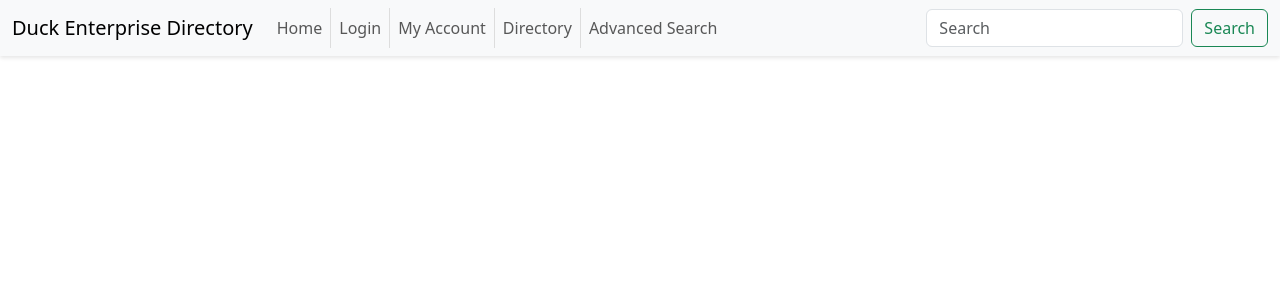
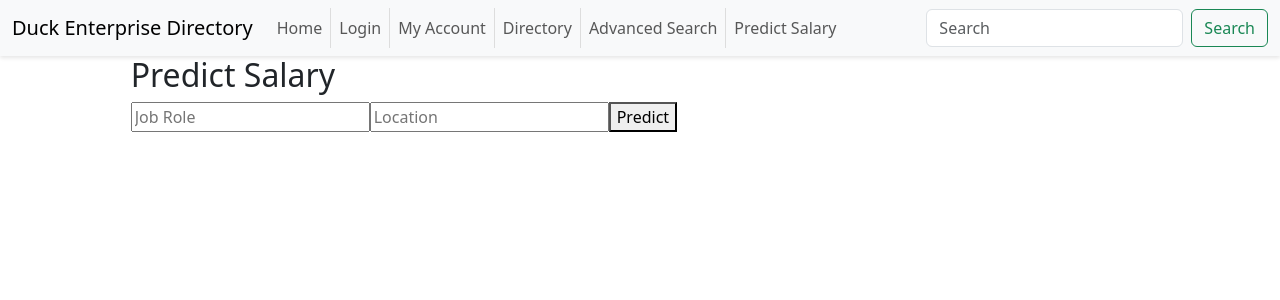
Before and after one commit to LStrass27/edp_capstone, a React (Vite) app in the folder react/: page /predict-salary in a window 1280 px wide. Shown: the top 300 px of the page. Built offline with nearby package versions, Linux system fonts and the light colour scheme.

Commit message:
Added React of salary predict, NOT COMPLETE

```diff
--- a/react/src/App.jsx
+++ b/react/src/App.jsx
@@ -3,6 +3,7 @@ import HomeIntro from "./components/HomeIntro";
 import MyAccount from "./components/MyAccount";
 import Directory from "./components/Directory";
 import AdvancedSearch from "./components/AdvancedSearch";
+import SalaryPredictor from "./components/SalaryPredictor";
 
 import "./App.css";
 
@@ -39,6 +40,9 @@ function App() {
               <li className="nav-item">
                 <Link className="nav-link" to="/advanced-search">Advanced Search</Link>
               </li>
+              <li className="nav-item">
+                <Link className="nav-link" to="/predict-salary">Predict Salary</Link>
+              </li>
             </ul>
             <form className="d-flex" role="search">
               <input className="form-control me-2" type="search" placeholder="Search" aria-label="Search" />
@@ -60,6 +64,7 @@ function App() {
           <Route path="/login" element={<div className="home-intro-container"><h2>Login Page</h2></div>} />
           <Route path="/directory" element={<Directory />} />
           <Route path="/advanced-search" element={<AdvancedSearch />} />
+          <Route path="/predict-salary" element={<SalaryPredictor />} />
         </Routes>
       </main>
     </Router>
--- /dev/null
+++ b/react/src/components/SalaryPredictor.jsx
@@ -0,0 +1,54 @@
+import React, { useState } from 'react';
+
+function SalaryPredictor() {
+  const [jobRole, setJobRole] = useState('');
+  const [location, setLocation] = useState('');
+  const [salary, setSalary] = useState(null);
+  const [error, setError] = useState('');
+
+  const handlePredict = async () => {
+    try {
+      const response = await fetch('http://localhost:5000/predict', {
+        method: 'POST',
+        headers: { 'Content-Type': 'application/json' },
+        body: JSON.stringify({ job_role: jobRole, location })
+      });
+
+      const data = await response.json();
+      if (response.ok) {
+        setSalary(data.predicted_salary);
+        setError('');
+      } else {
+        setSalary(null);
+        setError(data.error || 'Something went wrong.');
+      }
+    } catch (err) {
+      setSalary(null);
+      setError('Error connecting to Flask backend.');
+    }
+  };
+
+  return (
+    <div>
+      <h2>Predict Salary</h2>
+      <input
+        type="text"
+        placeholder="Job Role"
+        value={jobRole}
+        onChange={(e) => setJobRole(e.target.value)}
+      />
+      <input
+        type="text"
+        placeholder="Location"
+        value={location}
+        onChange={(e) => setLocation(e.target.value)}
+      />
+      <button onClick={handlePredict}>Predict</button>
+
+      {salary && <p>Predicted Salary: ${salary}</p>}
+      {error && <p style={{ color: 'red' }}>{error}</p>}
+    </div>
+  );
+}
+
+export default SalaryPredictor;
```
